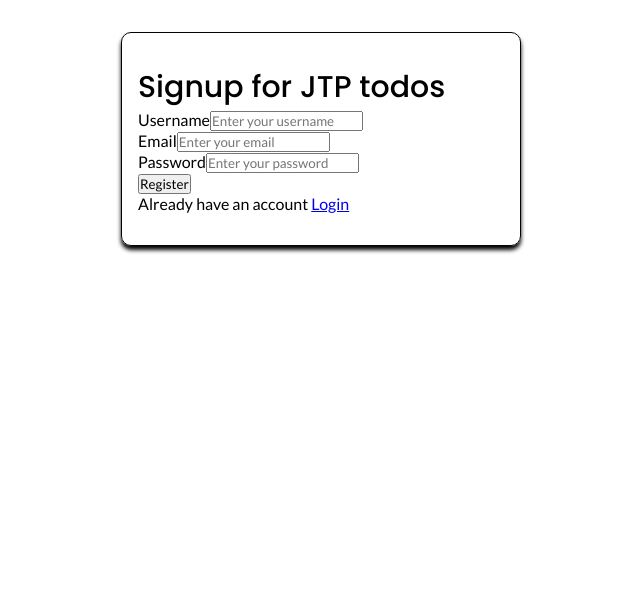
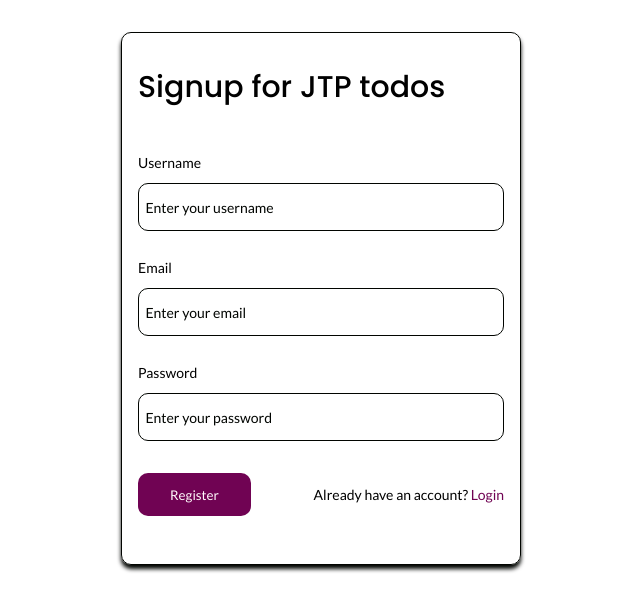
Before and after one commit to joshytheprogrammer/todos-frontend, a Nuxt app: page /register in a window 1280 px wide. Shown: the top 612 px of the page, without its empty margins (319-959 px from the left). Built offline with nearby package versions, Linux system fonts and the light colour scheme.

Commit message:
improving register page

```diff
--- a/pages/register.vue
+++ b/pages/register.vue
@@ -16,7 +16,7 @@
       </div>
       <div class="submit-line">
         <button type="submit">Register</button>
-        <p> Already have an account <NuxtLink to="/register">Login</NuxtLink></p>
+        <p> Already have an account? <NuxtLink to="/register">Login</NuxtLink></p>
       </div>
     </form>
   </div>
@@ -63,5 +63,73 @@ export default {
   h1 {
     @include display-1;
   }
+
+  form {
+    display: block;
+    padding: 1rem 0;
+
+    .form-group {
+      display: block;
+      padding-top: 1rem;
+
+      label {
+        display: inline-block;
+
+        @include label;
+      }
+
+      input {
+        @include form-control;
+        font-size: 14px;
+
+        &::placeholder {
+          color: $dark;
+        }
+
+        &:focus {
+          border-color: $primary;
+        }
+      }
+    }
+
+  }
+
+  .submit-line {
+    display: flex;
+    justify-content: space-between;
+    align-items: center;
+    padding-top: 2rem;
+
+    button {
+      @include btn;
+    }
+
+    p {
+      font-size: 14px;
+      font-weight: 500;
+
+      a {
+        @include link;
+      }
+    }
+  }
+
+  @media screen and (max-width: $small) {
+    h1 {
+      font-size: 24px;
+    }
+
+    .submit-line {
+      flex-direction: column;
+      justify-content: flex-start;
+      align-items: flex-start;
+      padding-top: 1rem;
+
+      p {
+        display: block;
+        padding: 0.6rem 0;
+      }
+    }
+  }
 }
 </style>
```
